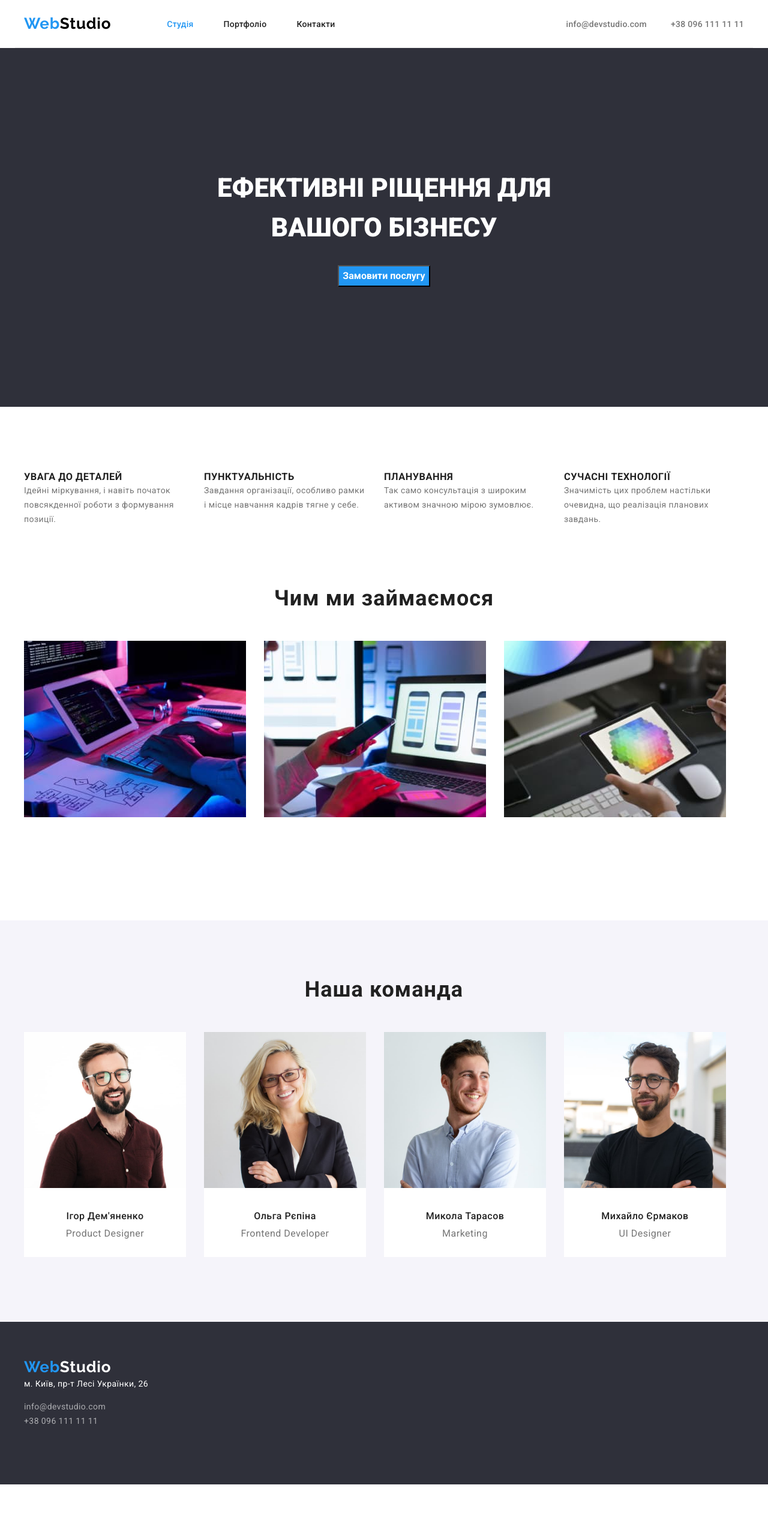
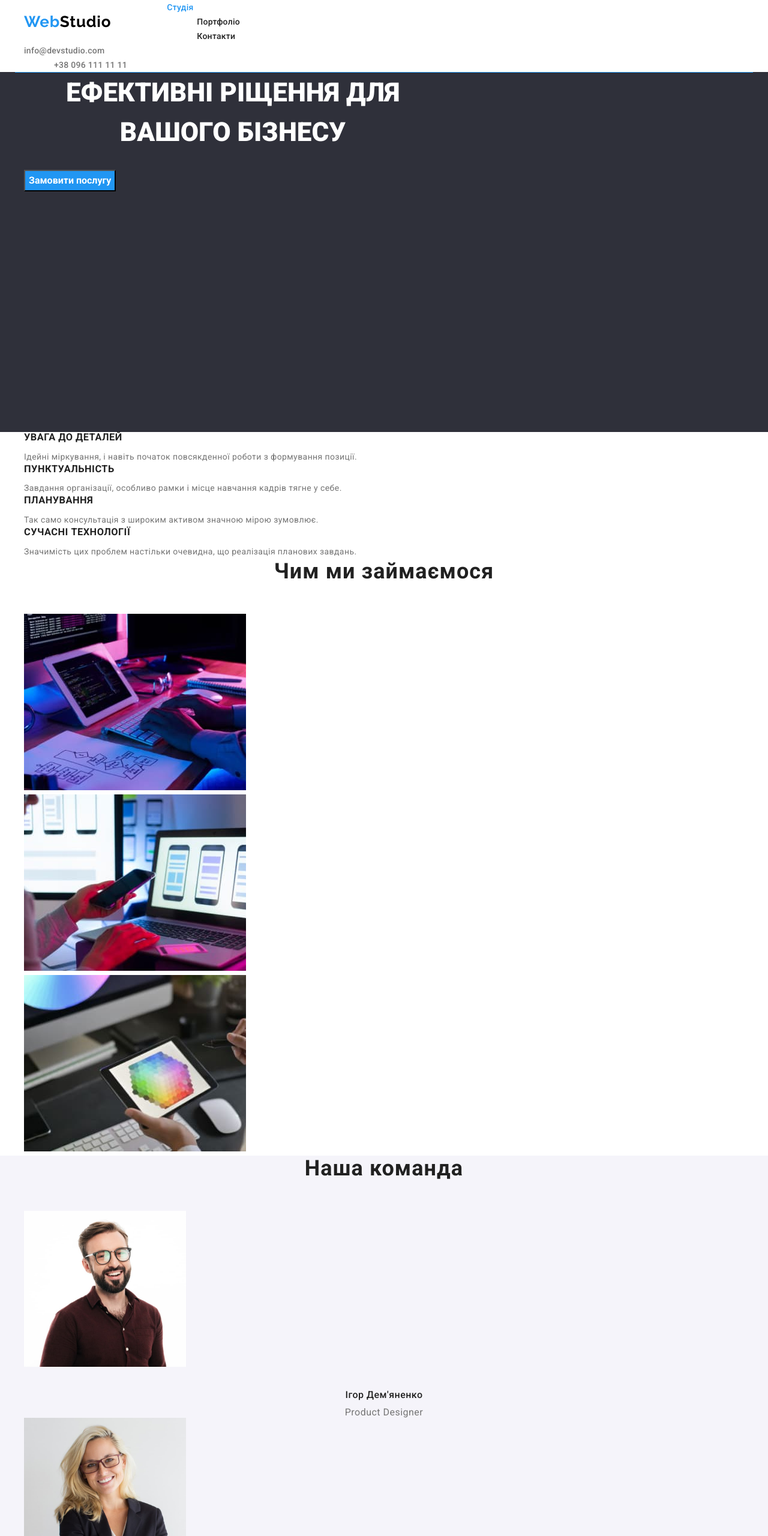
Before and after one commit to YuliaMoore/goit-markup-hw-03, a plain HTML site: page index.html in a window 1280 px wide. Shown: the top 2560 px of the page at 60% size. Before the commit the page ends 2474 px from the top, so only its background shows below. Drawn offline with nearby package versions, Linux system fonts and the light colour scheme.

Commit message:
Add files via upload

```diff
--- a/css/styles.css
+++ b/css/styles.css
@@ -8,15 +8,6 @@
   --logoblack: #000000;
   --background-comand: #f5f4fa;
   --active-button: #188ce8;
-}
-
-body {
-  background-color: var(--background);
-  font-family: roboto, sans-serif;
-  font-weight: 400;
-  font-size: 14px;
-  line-height: calc(24 / 14);
-  color: var(--maintxt-color);
 }
 
 p,
@@ -30,7 +21,22 @@ h6 {
 }
 
 ul {
+  padding-left: 0px;
+  margin: 0px;
+}
+
+body {
+  background-color: var(--background);
+  font-family: roboto, sans-serif;
+  font-weight: 400;
+  font-size: 14px;
+  line-height: calc(24 / 14);
+  color: var(--maintxt-color);
+}
+
+ul {
   list-style: none;
+  margin: 0px;
   padding: 0px;
 }
 
@@ -42,60 +48,22 @@ ul {
   border: 0;
   padding: 0;
   white-space: nowrap;
-  clip-path: inset(100%);
-  clip: rect(0 0 0 0);
   overflow: hidden;
 }
 
 .container {
   width: 1230px;
-  padding: 0 15px;
+  padding: 0px 15px;
   margin: auto;
 }
 
-
 /*---НАВІГАЦІЯ---*/
-.navigation .container {
-  display: flex;
-  align-items: center;
-  height: 80px;
-  border-bottom: 1px solid #ECECEC;
-}
-
-.navigation .main-nav {
-  display: flex;
-}
-
-.contact-unit:not(:last-child) {
-  margin-right: 40px;
-}
-
-.navigation .first-unit {
-  margin-left: 93px;
-}
-
-.navigation .site-nav {
-  display: flex;
-  align-items: center;
-}
-
-.navigation .contact {
-  display: flex;
-  align-items: center;
-  margin-left: auto;
-}
 
 .logo-link {
   color: var(--link-color);
-  align-self: center;
 }
-
 .logo-header {
   color: var(--logoblack);
-}
-
-.navigation .nav-unit + .nav-unit {
-  margin-left: 50px;
 }
 
 .logo-link,
@@ -108,15 +76,19 @@ ul {
   text-decoration: none;
 }
 
+.site-nav .item + .item {
+  margin-left: 50px;
+}
+
 .navigation .link {
-  display: block;
-  padding-top: 32px;
-  padding-bottom: 32px;
+  /*display: block;
+padding-top: 32px;
+padding-bottom: 32px;*/
+  color: var(--text-color);
   font-family: roboto, sans-serif;
   font-weight: 500;
   line-height: calc(16 / 14);
   letter-spacing: 0.02em;
-  color: var(--text-color);
   list-style: none;
   text-decoration: none;
 }
@@ -127,10 +99,8 @@ ul {
 
 .contact .link-mail,
 .contact .link-tel {
-  color: var(--maintxt-color);
-}
-
-.contact-unit {
+  /*padding-top: 32px;
+    padding-bottom: 32px;  */
   color: var(--maintxt-color);
 }
 
@@ -139,33 +109,43 @@ ul {
   color: var(--link-color);
 }
 
-link {
+.link {
   color: var(--text-color);
   text-decoration: none;
 }
 
+.contact .item + .item {
+  margin-left: 50px;
+}
+
+.navigation {display: flex;
+    align-items: center;}
+    .site-nav {margin-left: 93px;}
+
 /*---БАННЕР---*/
+.bunner .container {
+  border-top-width: 1px;
+  border-top-style: solid;
+  border-top-color: #2196f3;
+}
+
 .bunner,
 footer {
   background-color: var(--darckbackground);
   color: var(--lighttxt-color);
+  height: 600px;
 }
 
 .bunner-title {
-  padding-top: 200px;
+  max-width: 696px;
+  margin-bottom: 30px;
   text-align: center;
   font-weight: 900;
   font-size: 44px;
-  line-height: calc(66 / 44);
-  padding-bottom: 30px;
-}
-
-.bunner {
-  text-align: center;
+  line-height: calc(66/44);
 }
 
 .bunner .button {
-  margin-bottom: 200px;
   background-color: var(--link-color);
   color: var(--lighttxt-color);
   cursor: pointer;
@@ -182,25 +162,12 @@ footer {
 }
 
 /*---ПЕРЕВАГИ---*/
-.benefit-container {
-  display: flex;
-  padding-top: 94px;
-  padding-bottom: 85px;
-}
-
-.benefits .unit {
-  width: 270px;
-}
-
-.benefits .unit + .unit {
-  margin-left: 30px;
-}
-
 .title-benefits {
   font-weight: 700;
   line-height: calc(16 / 14);
   letter-spacing: 0.03em;
   color: var(--text-color);
+  margin-bottom: 10px;
 }
 
 .article-benefits {
@@ -210,57 +177,34 @@ footer {
 }
 
 /*---Чим ми займаємося---*/
-.container .work {
-  display: flex;
-  padding-bottom: 151px;
-}
-.work-item {
-  width: calc((100%-60px) / 3);
-}
-.work-item + .work-item {
-  margin-left: 30px;
-}
 .section-title,
 .section-people {
-  margin-bottom: 50px;
   color: var(--text-color);
   font-weight: 700;
   font-size: 36px;
   line-height: calc(42 / 36);
   text-align: center;
   letter-spacing: 0.03em;
+  margin-bottom: 50px;
 }
 
 /*---ЛЮДИ---*/
 .people {
-  padding-bottom: 94px;
-  padding-top: 94px;
   background-color: var(--background-comand);
-}
-.people-list {
-  display: flex;
-}
-.people-items {
-  width: calc((100%-90px) / 4);
-  background: var(--mainbackground);
-}
-.people-items + .people-items {
-  margin-left: 30px;
 }
 
 .section-people-h3 {
-  margin-top: 30px;
-  margin-bottom: 10px;
   font-weight: 500;
   font-size: 16px;
   line-height: calc(19 / 16);
   text-align: center;
   letter-spacing: 0.03em;
   color: var(--text-color);
+  margin-top: 30px;
+  margin-bottom: 10px;
 }
 
 .people-article {
-  margin-bottom: 30px;
   font-size: 16px;
   line-height: calc(19 / 16);
   text-align: center;
@@ -269,35 +213,24 @@ footer {
 }
 
 /*---FOOTER---*/
-.footer .container {
-  padding-top: 60px;
-  padding-bottom: 60px;
-}
-.footer .adress {
-  padding-bottom: 20px;
-}
-.footer .contact {
-  margin-left: 0px;
-}
-
 .logo-footer {
   color: var(--lighttxt-color);
 }
 
-.footer-article {
+.footer {
   font-family: roboto, sans-serif;
   font-style: normal;
   line-height: calc(24 / 14);
   letter-spacing: 0.03em;
+  margin-top: 20px;
+  margin-bottom: 9px;
 }
 
 .footer .link {
-  text-align: left;
   color: rgba(255, 255, 255, 0.6);
   font-style: normal;
   line-height: calc(24 / 14);
   letter-spacing: 0.03em;
-  text-decoration: none;
 }
 
 .contact .link:hover,
@@ -306,9 +239,6 @@ footer {
 }
 
 /*---ПОРТФОЛІО---*/
-.portfolio .container {
-  margin-bottom: 94px;
-}
 .portfolio {
   background-color: var(--mainbackground);
   font-family: roboto, sans-serif;
@@ -316,14 +246,11 @@ footer {
   line-height: calc(30 / 16);
   letter-spacing: 0.03em;
   color: var(--maintxt-color);
+}
+
+.portfolio button {
   text-align: center;
 }
-
-.portfolio-button {
-  display: flex;
-  justify-content: center;
-}
-
 .portfolio .title {
   font-family: roboto, sans-serif;
   color: var(--text-color);
@@ -334,22 +261,12 @@ footer {
 }
 
 .portfolio .button {
-  margin-top: 94px;
-  margin-bottom: 50px;
-  border-radius: 4px;
-  padding: 6px 22px;
-  border-color: transparent;
-  background-color: var(--background-comand);
   cursor: pointer;
   font-family: roboto, sans-serif;
   font-weight: 500;
   font-size: 16px;
   line-height: calc(26 / 16);
   letter-spacing: 0.03em;
-}
-
-.portfolio-button .item + .item {
-  margin-left: 8px;
 }
 
 .portfolio .active-button {
@@ -363,35 +280,6 @@ footer {
   color: var(--lighttxt-color);
 }
 
-.projects {
-  display: flex;
-  flex-wrap: wrap;
-  padding-left: 0px;
-}
-
-.projects-box {
-  border-left: 1px solid #eeeeee;
-  border-right: 1px solid #eeeeee;
-  border-bottom: 1px solid #eeeeee;
-  padding: 20px 24px;}
-
-.projects .title,
-.projects p {
-  text-align: left;
-}
-.projects img {display: block;}
-.projects .item {
-  flex-basis: calc((100%- 60px) / 3);
-  margin-right: 30px;
-}
-.projects .item:nth-child(3n) {
-  margin-right: 0;
-}
-
-.projects .item:not(:nth-last-child(3)) {
-  margin-bottom: 30px;
-}
-
 .title-portfolio {
   font-weight: 700;
   font-size: 18px;
--- a/index.html
+++ b/index.html
@@ -1,135 +1,102 @@
 <!DOCTYPE html>
 <html lang="uk">
 <head>
-    <meta charset="UTF-8" />
-    <meta name="viewport" content="width=device-width, initial-scale=1.0" />
-    <link rel="preconnect" href="https://fonts.googleapis.com" />
-    <link rel="preconnect" href="https://fonts.gstatic.com" crossorigin />
-    <link
-      href="https://fonts.googleapis.com/css2?family=Roboto:wght@400;500;700;900&display=swap"
-      rel="stylesheet"
-    />
-    <link rel="preconnect" href="https://fonts.googleapis.com" />
-    <link rel="preconnect" href="https://fonts.gstatic.com" crossorigin />
-    <link
-      href="https://fonts.googleapis.com/css2?family=Raleway:wght@700&display=swap"
-      rel="stylesheet"
-    />
-    <link
-      rel="stylesheet"
-      href="https://cdnjs.cloudflare.com/ajax/libs/modern-normalize/1.1.0/modern-normalize.min.css"
-      integrity="sha512-wpPYUAdjBVSE4KJnH1VR1HeZfpl1ub8YT/NKx4PuQ5NmX2tKuGu6U/JRp5y+Y8XG2tV+wKQpNHVUX03MfMFn9Q=="
-      crossorigin="anonymous"
-      referrerpolicy="no-referrer"
-    />
-    <link rel="stylesheet" href="./css/styles.css" />
-    <title>WebStudio</title>
+    <meta charset="UTF-8">
+    <meta name="viewport" content="width=device-width, initial-scale=1.0">
+    <link rel="preconnect" href="https://fonts.googleapis.com">
+    <link rel="preconnect" href="https://fonts.gstatic.com" crossorigin>
+    <link href="https://fonts.googleapis.com/css2?family=Roboto:wght@400;500;700;900&display=swap" rel="stylesheet">
+    <link rel="preconnect" href="https://fonts.googleapis.com">
+    <link rel="preconnect" href="https://fonts.gstatic.com" crossorigin>
+    <link href="https://fonts.googleapis.com/css2?family=Raleway:wght@700&display=swap" rel="stylesheet">
+    <link rel="stylesheet" href="https://cdnjs.cloudflare.com/ajax/libs/modern-normalize/1.1.0/modern-normalize.min.css" integrity="sha512-wpPYUAdjBVSE4KJnH1VR1HeZfpl1ub8YT/NKx4PuQ5NmX2tKuGu6U/JRp5y+Y8XG2tV+wKQpNHVUX03MfMFn9Q==" crossorigin="anonymous" referrerpolicy="no-referrer" />
+    <link rel="stylesheet" href="./css/styles.css">
+    <title>Document</title>
 </head>
 <body>
-    <header class="navigation">
+    <header  class="navigation">
         <div class="container">
-        <nav class="main-nav">
+        <nav class="navigation">
             <a class="logo-link" href="/index.html">Web<span class="logo-header">Studio</span></a>
         <ul class="site-nav">
-            <li class="nav-unit first-unit"><a href="./index.html" class="link current-page">Студія</a></li>
-            <li class="nav-unit"><a href="./portfolio.html" class="link">Портфоліо</a></li>
-            <li class="nav-unit"><a href="#" class="link">Контакти</a></li>
+            <li class="item"><a href="./index.html" class="link current-page">Студія</a></li>
+            <li class="item"><a href="./portfolio.html" class="link">Портфоліо</a></li>
+            <li class="item"><a href="#" class="link">Контакти</a></li>
         </ul>
     </nav>
         <ul class="contact">
-          <li class="contact-unit">
-            <a href="mailto:info@devstudio.com" class="link link-mail"
-              >info@devstudio.com</a
-            >
-          </li class="contact-unit">
-          <li>
-            <a href="tel:+380961111111" class="link link-tel"
-              >+38 096 111 11 11</a
-            >
-          </li>
+            <li class="item"><a href="mailto:info@devstudio.com" class="link link-mail">info@devstudio.com</a></li>
+            <li class="item"><a href="tel:+380961111111" class="link link-tel">+38 096 111 11 11</a></li>
         </ul>
     </div>
     </header>
     <main>
         <section class="bunner">
-        <h1 class="bunner-title">ЕФЕКТИВНІ РІЩЕННЯ ДЛЯ <br />ВАШОГО БІЗНЕСУ</h1>
+            <div class="container">
+            <h1 class="bunner-title" >ЕФЕКТИВНІ РІЩЕННЯ ДЛЯ ВАШОГО БІЗНЕСУ</h1>
             <button type="button" class="button">Замовити послугу</button>
+        </div>
         </section>
     <section class="benefits">
         <div class="container">
         <h2 class="hidden">Наші переваги</h2>
-        <ul class="benefit-container">
-          <li class="unit">
+        <ul>
+            <li>
                 <h3 class="title-benefits">УВАГА ДО ДЕТАЛЕЙ</h3>
-            <p class="article-benefits">
-              Ідейні міркування, і навіть початок повсякденної роботи з
-              формування позиції.
-            </p>
+                <p class="article-benefits">Ідейні міркування, і навіть початок повсякденної роботи з формування позиції.</p>
             </li>
-          <li class="unit">
+            <li>
                 <h3 class="title-benefits">ПУНКТУАЛЬНІСТЬ</h3>
-            <p class="article-benefits">
-              Завдання організації, особливо рамки і місце навчання кадрів тягне
-              у себе.
-            </p>
+                <p class="article-benefits">Завдання організації, особливо рамки і місце навчання кадрів тягне у себе.</p>
             </li>
-          <li class="unit">
+            <li>
                 <h3 class="title-benefits">ПЛАНУВАННЯ</h3>
-            <p class="article-benefits">
-              Так само консультація з широким активом значною мірою зумовлює.
-            </p>
+                <p class="article-benefits">Так само консультація з широким активом значною мірою зумовлює.</p>
             </li>
-          <li class="unit">
+            <li>
                 <h3 class="title-benefits">СУЧАСНІ ТЕХНОЛОГІЇ</h3>
-            <p class="article-benefits">
-              Значимість цих проблем настільки очевидна, що реалізація планових
-              завдань.
-            </p>
+                <p class="article-benefits">Значимість цих проблем настільки очевидна, що реалізація планових завдань.</p>
             </li>
         </ul>
     </div>
     </section>
-      <section class="section">
+    <section>
         <div class="container">
         <h2 class="section-title">Чим ми займаємося</h2>
-        <ul class="work">
-          <li class="work-item">
-            <img src="./images/img1.jpg" width="370" alt="Десктопні додатки" />
+        <ul>
+            <li>
+                <img src="./images/img1.jpg" width="370" alt="Десктопні додатки">
             </li>
-          <li class="work-item">
-            <img src="./images/img2.jpg" width="370" alt="Мобільні додатки" />
+            <li>
+                <img src="./images/img2.jpg" width="370" alt="Мобільні додатки">
             </li>
-          <li class="work-item">
-            <img
-              src="./images/img3.jpg"
-              width="370"
-              alt="Дизайнерські рішення"
-            />
+            <li>
+                <img src="./images/img3.jpg" width="370" alt="Дизайнерські рішення">
             </li>
         </ul>
     </div>
     </section>
-      <section class="people section">
+    <section class="people">
         <div class="container">
         <h2 class="section-people">Наша команда</h2>
-        <ul class="people-list">
-          <li class="people-items">
-            <img src="./images/igor.jpg" width="270" alt="Ігор Дем'яненко" />
+        <ul>
+            <li>
+                <img src="./images/igor.jpg" width="270" alt="Ігор Дем'яненко">
                 <h3 class="section-people-h3">Ігор Дем'яненко</h3>
                 <p class="people-article">Product Designer</p>
             </li>
-          <li class="people-items">
-            <img src="./images/olga.jpg" width="270" alt="Ольга Рєпіна" />
+            <li>
+                <img src="./images/olga.jpg" width="270" alt="Ольга Рєпіна">
                 <h3 class="section-people-h3">Ольга Рєпіна</h3>
                 <p class="people-article">Frontend Developer</p>
             </li>
-          <li class="people-items">
-            <img src="./images/nick.jpg" width="270" alt="Микола Тарасов" />
-            <h3 class="section-people-h3">Микола Тарасов</h3>
+            <li>
+                <img src="./images/nick.jpg" width="270" alt="Микола Тарасов">
+                <h3  class="section-people-h3">Микола Тарасов</h3>
                 <p class="people-article">Marketing</p>
             </li>
-          <li class="people-items">
-            <img src="./images/mikhail.jpg" width="270" alt="Михайло Єрмаков" />
+            <li>
+                <img src="./images/mikhail.jpg" width="270" alt="Михайло Єрмаков">
                 <h3 class="section-people-h3">Михайло Єрмаков</h3>
                 <p class="people-article">UI Designer</p>
             </li>
@@ -137,22 +104,14 @@
     </div>
     </section>
 </main>
-    <footer class="footer">
+    <footer>
         <div class="container">
-      <a class="logo-link" href="/index.html"
-        >Web<span class="logo-footer">Studio</span></a
-      >
-      <address class="adress">
-        <p class="footer-article">м. Київ, пр-т Лесі Українки, 26</p>
+        <a class="logo-link" href="/index.html">Web<span class="logo-footer">Studio</span></a>
+        <address>
+            <p class="footer">м. Київ, пр-т Лесі Українки, 26</p>
         <ul class="contact">
-          <li>
-            <a href="mailto:info@devstudio.com" class="link"
-              >info@devstudio.com</a
-            >
-          </li>
-          <li>
-            <a href="tel:+380961111111" class="link">+38 096 111 11 11</a>
-          </li>
+            <li><a href="mailto:info@devstudio.com" class="link">info@devstudio.com</a></li>
+            <li><a href="tel:+380961111111" class="link">+38 096 111 11 11</a></li>
         </ul>
     </address>
 </div>
```
Also changed, not shown: portfolio.html (+45 -82 lines). Lines whose indentation alone changed are shown as unchanged.
